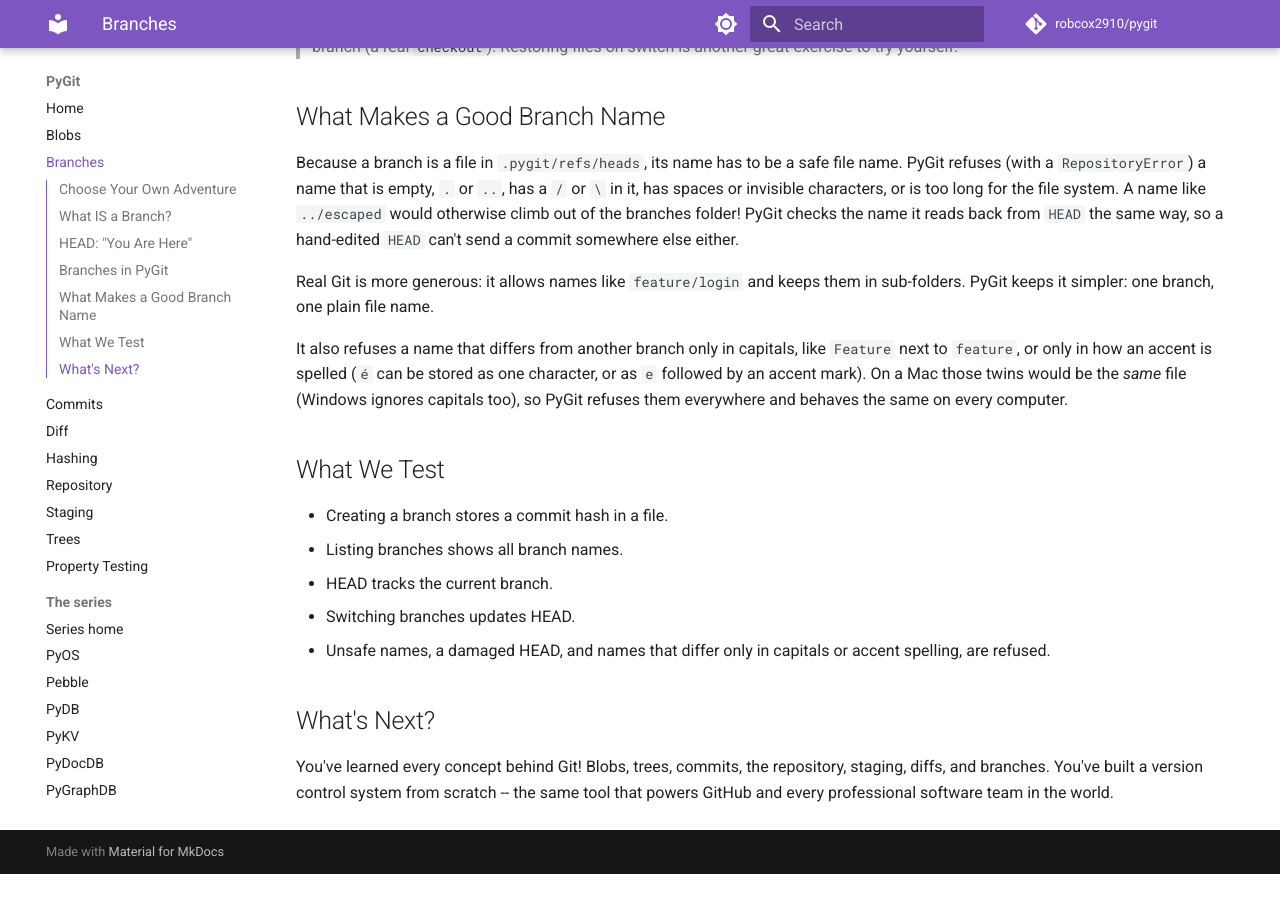
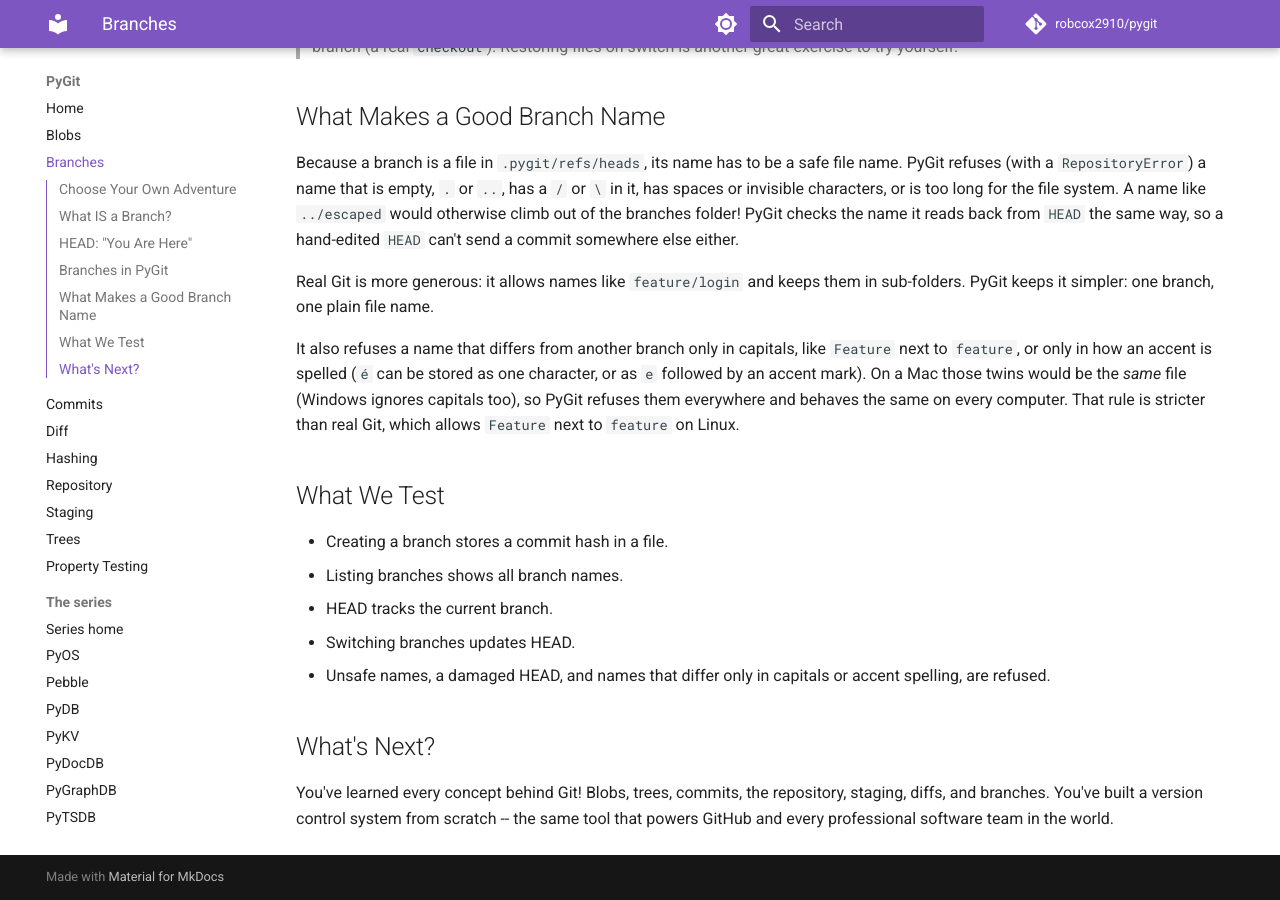
Before and after one commit to robcox2910/pygit, an MkDocs documentation site: the page built from docs/concepts/branches.md, in a window 1280 px wide and 900 px high, scrolled down 1437 px. Built offline with MkDocs 1.6.1 and Material for MkDocs 9.7.7, drawn with Linux system fonts in a browser that asks for light colours; comment, search, counter and statistics services are not loaded; before the commit the page ends 2311 px from its top, so only the background shows below that.

Commit message:
docs: note PyGit's capitals and accent rule is stricter than real git
Co-Authored-By: Claude Sonnet 5.5 <noreply@anthropic.com>

```diff
--- a/docs/concepts/branches.md
+++ b/docs/concepts/branches.md
@@ -95,7 +95,8 @@ capitals, like `Feature` next to `feature`, or only in how an accent is
 spelled (`é` can be stored as one character, or as `e` followed by an
 accent mark). On a Mac those twins would be the *same* file (Windows
 ignores capitals too), so PyGit refuses them everywhere and behaves the
-same on every computer.
+same on every computer. That rule is stricter than real Git, which
+allows `Feature` next to `feature` on Linux.
 
 ## What We Test
 
```
